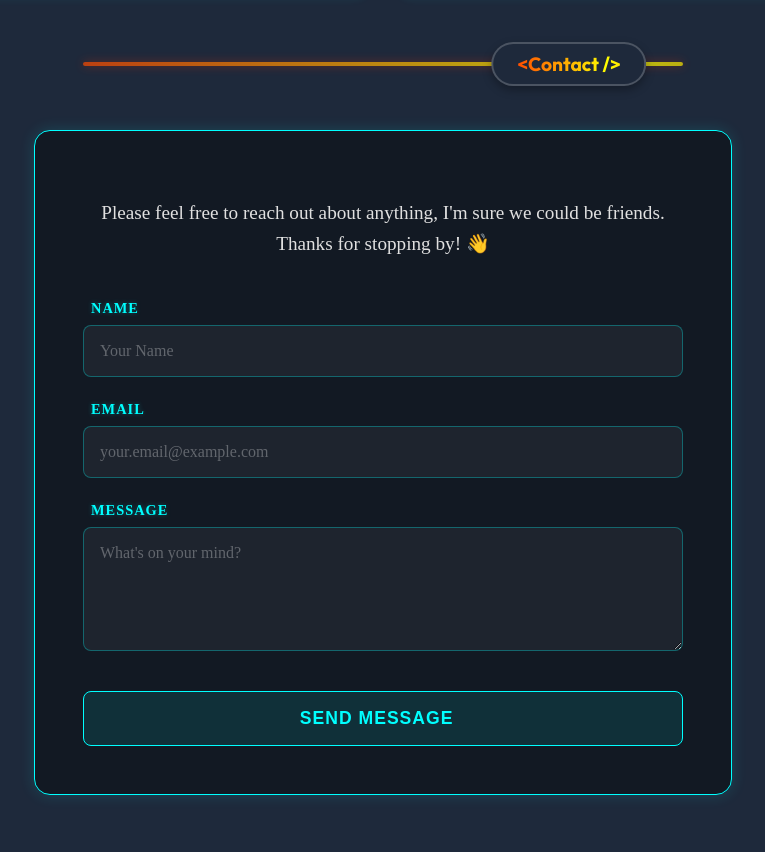
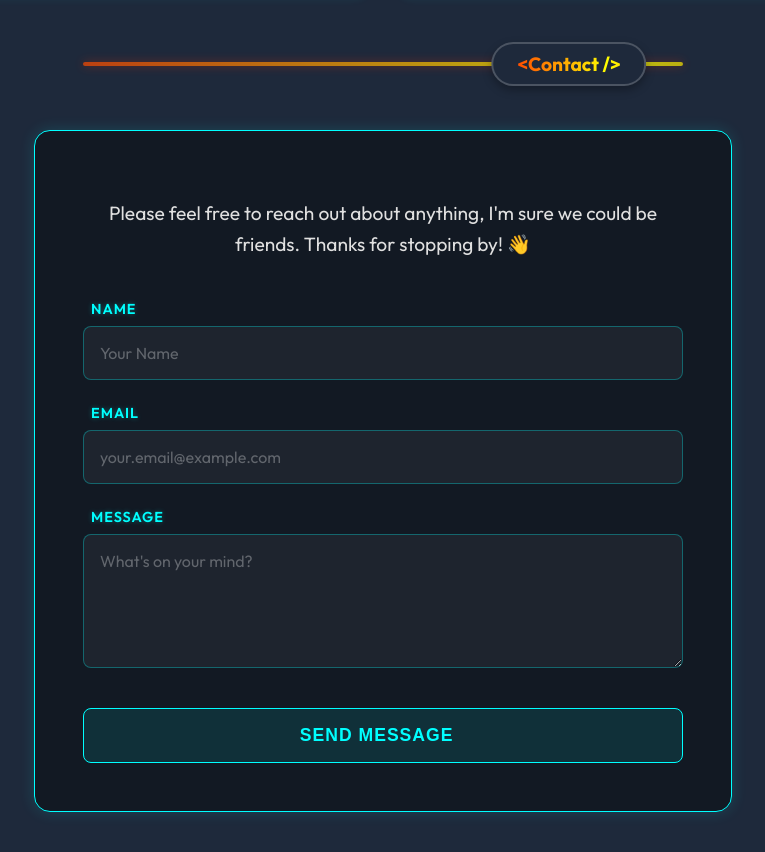
Before and after one commit to uygarpolat/portfolio, a React (Vite) app: page / in a window 1280 px wide. Shown: the part 5248-6100 px from the top of the page, without its empty margins (257-1022 px from the left). Built offline with nearby package versions, Linux system fonts and the light colour scheme; some icons are missing.

Commit message:
contact form font change

```diff
--- a/src/components/Body/Contact/Contact.css
+++ b/src/components/Body/Contact/Contact.css
@@ -4,6 +4,7 @@
 	color: #fff;
 	display: flex;
 	justify-content: center;
+	font-family: "Outfit", sans-serif;
 }
 
 .contact-container {
```
